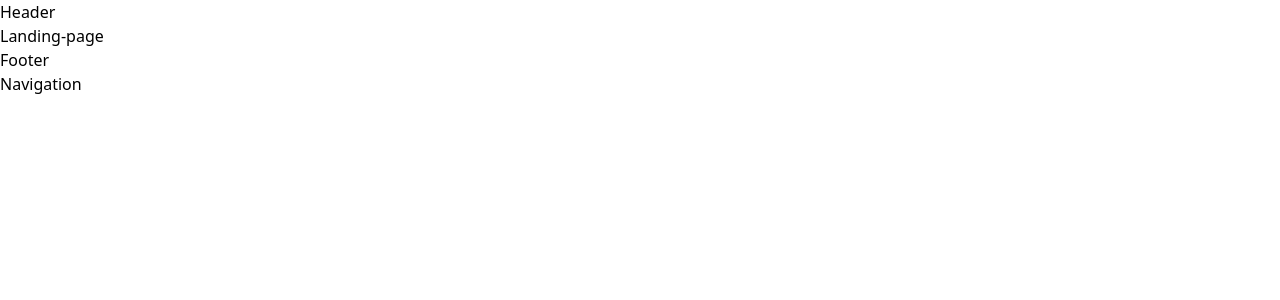
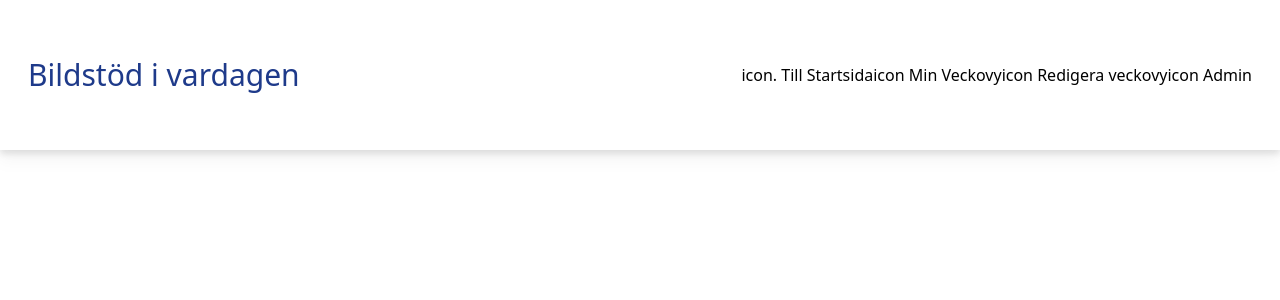
Before and after one commit to QueAnkan/graduation-project, a React (Vite) app: page / in a window 1280 px wide. Shown: the top 300 px of the page. Built offline with nearby package versions, Linux system fonts and the light colour scheme.

Commit message:
added new files for header to build it and tailwindconfig.js for media querys

```diff
--- a/index.html
+++ b/index.html
@@ -8,6 +8,9 @@
     <link rel="icon" href="/favicon.ico" />
     <link rel="apple-touch-icon" href="/apple-touch-icon-180x180.png" sizes="180x180" />
     <link rel="mask-icon" href="/mask-icon.svg" color="#FFFFFF">
+    <link rel="preconnect" href="https://fonts.googleapis.com">
+    <link rel="preconnect" href="https://fonts.gstatic.com" crossorigin>
+    <link href="https://fonts.googleapis.com/css2?family=Merienda&display=swap" rel="stylesheet">
     <meta name="theme-color" content="#ffffff">
 
   </head>
--- a/src/components/Header.jsx
+++ b/src/components/Header.jsx
@@ -1,9 +1,22 @@
+
+
 
 const Header = () => {
 
 	return(
-		<>Header
-		</>
+		<div className="w-screen h-[150px] z-10 bg-white fixed drop-shadow-lg">
+			<div className="px-7 flex justify-between items-center w-full h-full">
+				<div className="flex items-center">
+					<h1 className="font-merienda text-3xl sm: text-blue-900">Bildstöd i vardagen</h1>
+				</div>
+				<ul className="hidden md:flex">
+					<li>icon. Till Startsida </li>
+					<li>icon Min Veckovy</li>
+					<li>icon Redigera veckovy</li>
+					<li> icon Admin</li>
+				</ul>
+			</div>
+		</div>
 	)
 
 }
--- a/tailwind.config.js
+++ b/tailwind.config.js
@@ -5,7 +5,21 @@ export default {
 		"./src/**/*.{js,jsx}",
 	],
 	Theme: {
-		extend: {},
+		extend: {
+			sm: "640px",
+			// => @media (min-with: 320px) { ... }
+
+			md: "768px",
+			// => @media (min-with: 768px) { ... }
+
+			lg: "1024px",
+			// => @media (min-with: 1024px) { ... }
+
+			fontFamily: {
+				merienda: ['Merienda', 'cursive']
+		},
+
+		}
 	},
 	plugins: [],
 }
```
